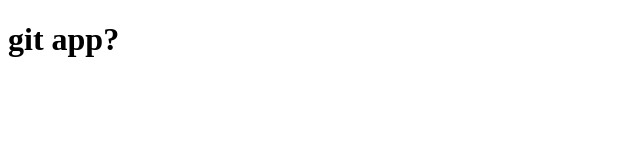
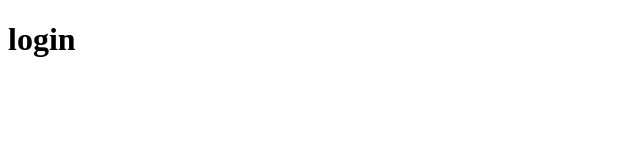
Before and after one commit to xxanisxx/firsttry, a plain HTML site: page index.html in a window 1280 px wide. Shown: the whole page, without its empty margins (0-640 px from the left). Drawn offline with Linux system fonts and the light colour scheme.

```diff
--- a/index.html
+++ b/index.html
@@ -7,6 +7,6 @@
     <title>git ap</title>
 </head>
 <body>
-    <h1>git app?</h1>
+    <h1>login</h1>
 </body>
 </html>
```
